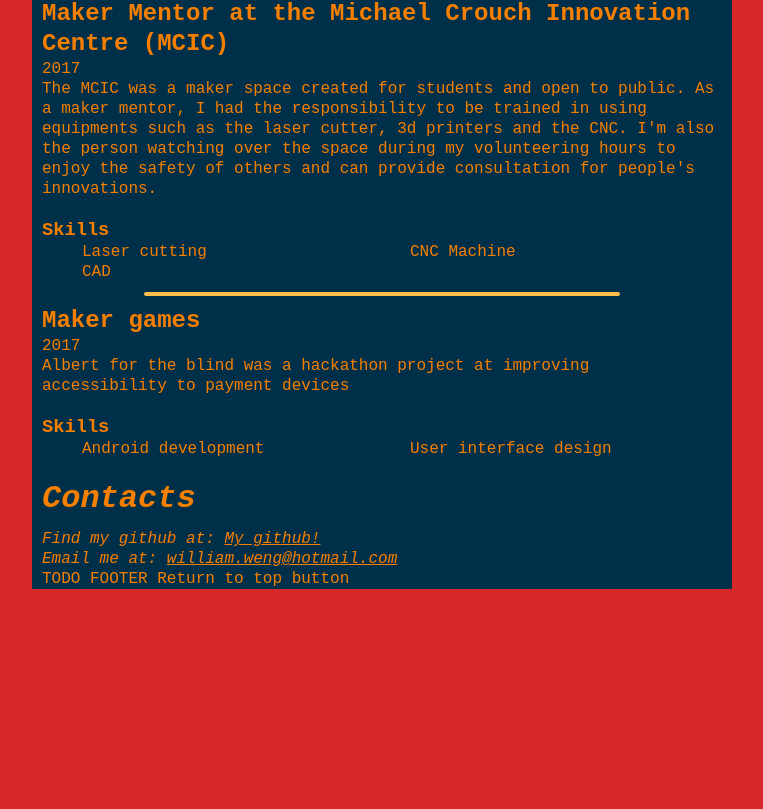
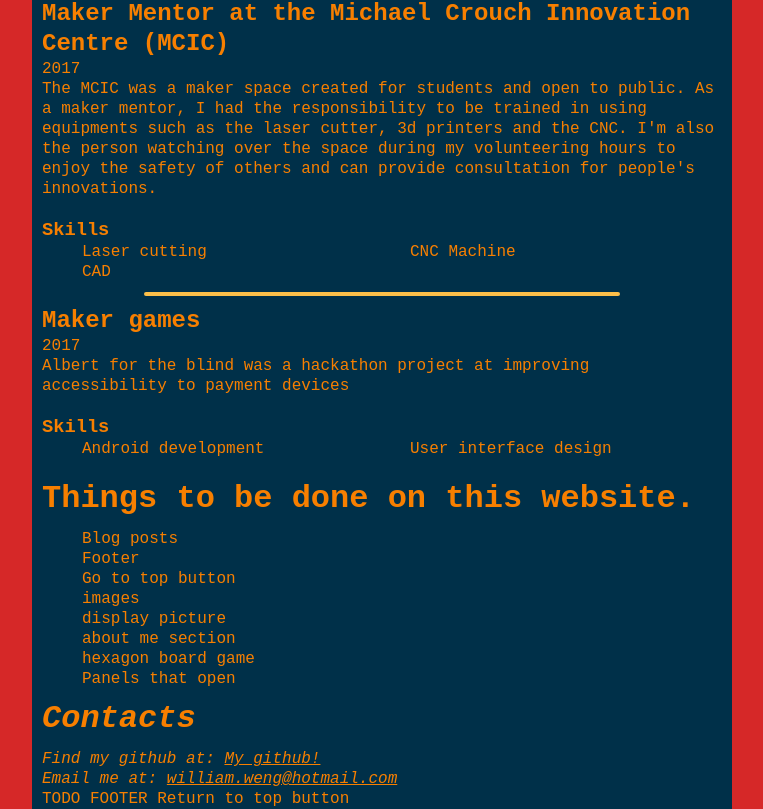
Before and after one commit to will-weng/will-weng.github.io, a React (Create React App) app: page / in a window 1280 px wide. Shown: the part 1387-2196 px from the top of the page, without its empty margins (258-1021 px from the left). Before the commit the page ends 1976 px from the top, so only its background shows below. Built offline with nearby package versions, Linux system fonts and the light colour scheme; the HTML template or start-up script is replaced by a standard one.

Commit message:
Created todo list on website

```diff
--- a/src/Content.tsx
+++ b/src/Content.tsx
@@ -3,6 +3,7 @@ import Main from "./components/Main";
 import Header from "./components/Header";
 import styled from "styled-components";
 import Footer from "./components/Footer";
+import TodoList from "./components/TodoList";
 
 const ContentStyle = styled.div`
     display: flex;
@@ -29,6 +30,7 @@ function Content() {
         <ContentStyle>
             <Header />
             <Main />
+            <TodoList />
             <Address />
             <Footer />
         </ContentStyle>
--- /dev/null
+++ b/src/components/TodoList.tsx
@@ -0,0 +1,28 @@
+import styled from "styled-components";
+
+const TodoListStyle = styled.div`
+`
+
+const todoList = [
+    'Blog posts',
+    'Footer',
+    'Go to top button',
+    'images',
+    'display picture',
+    'about me section',
+    'hexagon board game',
+    'Panels that open'
+]
+
+function TodoList() {
+    return (
+        <TodoListStyle>
+            <h1>Things to be done on this website.</h1>
+            <ul>
+                {todoList.map(item => <li>{item}</li>)}
+            </ul>
+        </TodoListStyle>
+    );
+}
+
+export default TodoList;
--- a/src/components/projects/ProjectSkills.tsx
+++ b/src/components/projects/ProjectSkills.tsx
@@ -3,6 +3,7 @@ import styled from "styled-components";
 interface ProjectSkillsProps {
     skills: string[]
 }
+
 const ProjectSkillsStyle = styled.ul`
     columns: 2;
     -webkit-columns: 2;
```
